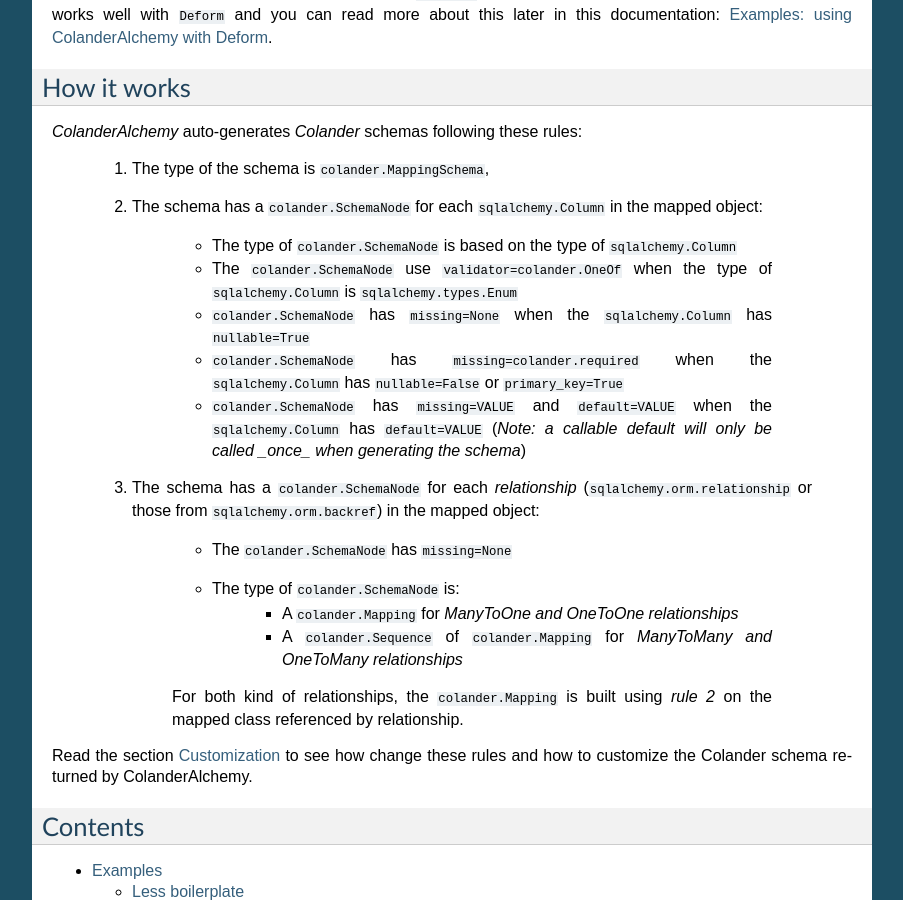
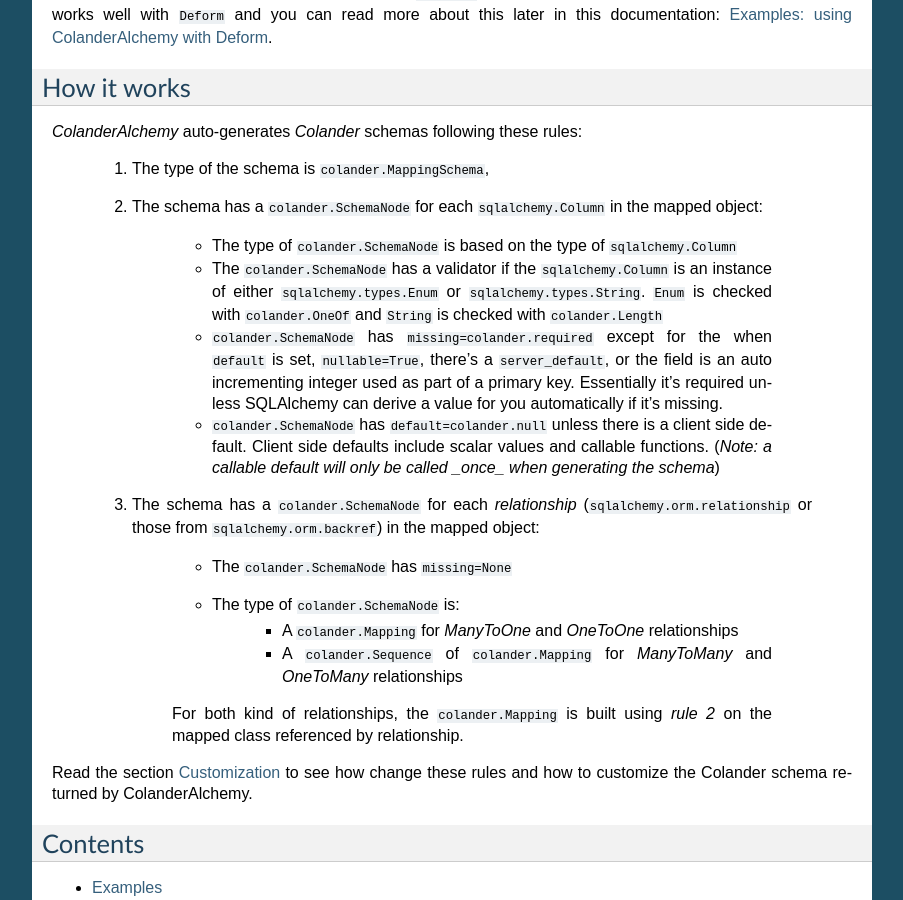
Before and after one commit to stefanofontanelli/ColanderAlchemy, a Sphinx documentation site: the page built from docs/source/index.rst, in a window 1280 px wide and 900 px high, scrolled down 1361 px. Shown: the whole window, without its empty margins (198-1101 px from the left). Built offline with Sphinx 7.4.7, drawn with Linux system fonts in a browser that asks for light colours.

Commit message:
consolidated 'rules' into index.rst

```diff
--- a/docs/source/index.rst
+++ b/docs/source/index.rst
@@ -94,6 +94,9 @@
 anything that needs it.  For instance, this works well with ``Deform`` and you
 can read more about this later in this documentation: :ref:`deform`.
 
+
+.. _how_it_works:
+
 How it works
 ------------
 
@@ -106,17 +109,19 @@
 
         * The type of ``colander.SchemaNode``
           is based on the type of ``sqlalchemy.Column``
-        * The ``colander.SchemaNode`` use ``validator=colander.OneOf``
-          when the type of ``sqlalchemy.Column`` is ``sqlalchemy.types.Enum``
-        * ``colander.SchemaNode`` has ``missing=None``
-          when the ``sqlalchemy.Column`` has ``nullable=True``
-        * ``colander.SchemaNode`` has ``missing=colander.required``
-          when the ``sqlalchemy.Column`` has ``nullable=False`` or
-          ``primary_key=True``
-        * ``colander.SchemaNode`` has ``missing=VALUE`` and ``default=VALUE``
-          when the ``sqlalchemy.Column`` has ``default=VALUE`` (*Note: a
-          callable default will only be called _once_ when generating the
-          schema*)
+        * The ``colander.SchemaNode`` has a validator if the ``sqlalchemy.Column``
+          is an instance of either ``sqlalchemy.types.Enum`` or
+          ``sqlalchemy.types.String``.  ``Enum`` is checked with ``colander.OneOf``
+          and ``String`` is checked with ``colander.Length``
+        * ``colander.SchemaNode`` has ``missing=colander.required`` except for
+          the when ``default`` is set, ``nullable=True``, there's a ``server_default``,
+          or the field is an auto incrementing integer used as part of a primary key.
+          Essentially it's required unless SQLAlchemy can derive a value for you
+          automatically if it's missing.
+        * ``colander.SchemaNode`` has ``default=colander.null`` unless there is
+          a client side default.  Client side defaults include scalar values
+          and callable functions.  (*Note: a callable default will only be called
+          _once_ when generating the schema*)
 
     3) The schema has a ``colander.SchemaNode`` for each `relationship`
        (``sqlalchemy.orm.relationship`` or those from
@@ -124,10 +129,10 @@
 
         * The ``colander.SchemaNode`` has ``missing=None``
         * The type of ``colander.SchemaNode`` is:
-            * A ``colander.Mapping`` for `ManyToOne and OneToOne
-              relationships`
-            * A ``colander.Sequence`` of ``colander.Mapping`` for `ManyToMany
-              and OneToMany relationships`
+            * A ``colander.Mapping`` for `ManyToOne` and `OneToOne`
+              relationships
+            * A ``colander.Sequence`` of ``colander.Mapping`` for `ManyToMany`
+              and `OneToMany` relationships
 
         For both kind of relationships, the ``colander.Mapping`` is built using
         `rule 2` on the mapped class referenced by relationship.
```
Also changed, not shown: docs/source/customization.rst (+2 -19 lines).
